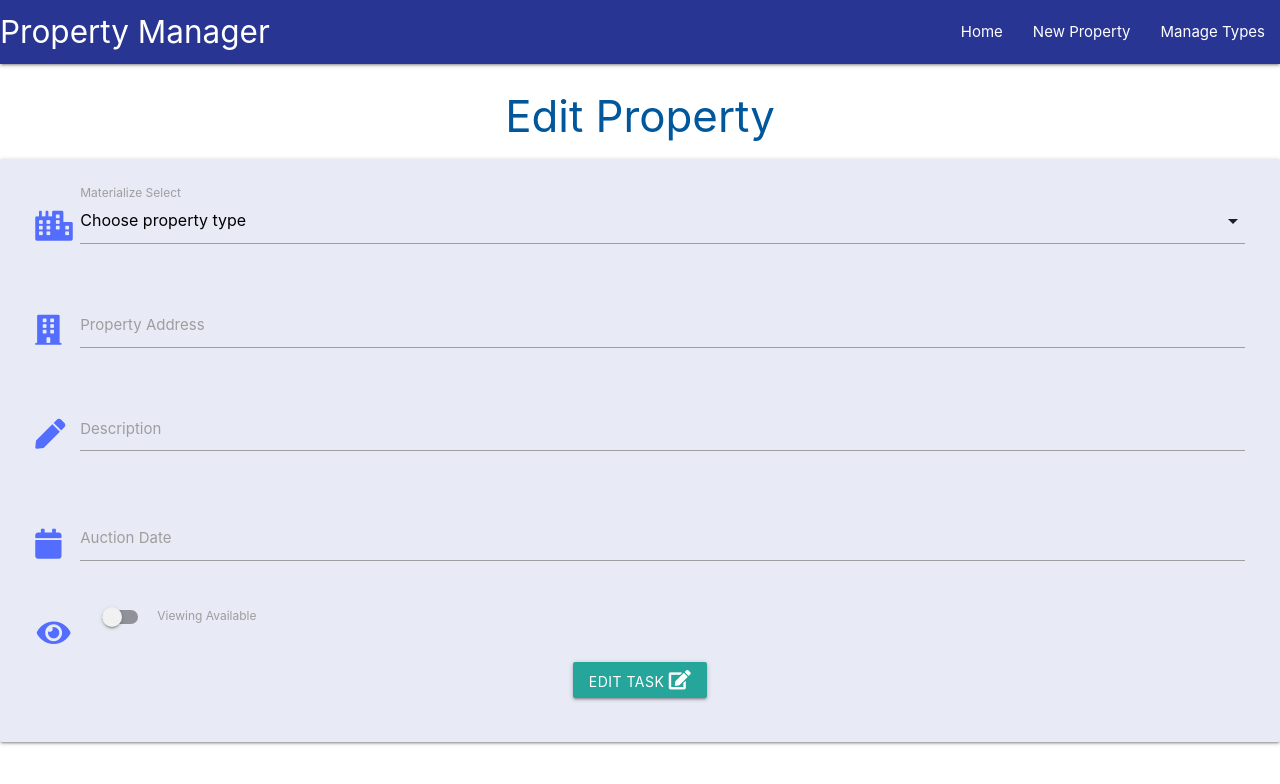
After one commit to Code-Institute-Submissions/data-centric, a Flask app: template templates/edit_property.html in a window 1280 px wide. The commit adds this page. Shown: the top 784 px of the page. Run offline with Flask 2, Linux system fonts and the light colour scheme; the template is opened without the code that fills it, so the values that code supplies are empty; some libraries are stand-ins or nearby versions.

Commit message:
Added page and functionality to edit property

```diff
--- a/app.py
+++ b/app.py
@@ -42,6 +42,13 @@ def add_property():
     propertytypes = mongo.db.PropertyType.find().sort("PropertyType_Name", 1)
     return render_template("add_property.html", propertytypes=propertytypes)
 
+
+@app.route("/edit_property/<property_id>", methods=["GET", "POST"])
+def edit_property(property_id):
+    property = mongo.db.Properties.find_one({"_id": ObjectId(property_id)})
+    propertytypes = mongo.db.PropertyType.find().sort("PropertyType_Name", 1)
+    return render_template("edit_property.html", property=property, propertytypes=propertytypes)
+
 if __name__ == "__main__":
     app.run(host=os.environ.get("IP"),
             port=int(os.environ.get("PORT")),
--- a/static/css/style.css
+++ b/static/css/style.css
@@ -4,4 +4,9 @@ body {
 .icon-style{
     font-family: -apple-system,BlinkMacSystemFont,"Segoe UI",Roboto,Oxygen-Sans,Ubuntu,Cantarell,"Helvetica Neue","Font Awesome 5 Free",sans-serif !important;
     color: #536dfe !important;
+    line-height: 42px;
 }
+
+.btn-small{
+    margin: 5px;
+}
--- a/templates/base.html
+++ b/templates/base.html
@@ -17,7 +17,7 @@
         <!-- Navbar on top-->
         <nav class="nav-extended text-shadow indigo darken-3">
             <div class="nav-wrapper">
-                <a href="#!" class="brand-logo">Property Details Manager</a>
+                <a href="#!" class="brand-logo">Property Manager</a>
                 <a href="#" data-target="mobile-demo" class="sidenav-trigger"><i class="fas fa-bars"></i></a>
                 <ul class="right hide-on-med-and-down">
                     <li><a href="{{ url_for('get_properties') }}">Home</a></li>
@@ -29,7 +29,7 @@
 
         <!-- Mobile navbar on side-->
         <ul class="sidenav" id="mobile-demo">
-            <li><h4 class="center-align light-indigo-text text-darken-4">Property Details Manager</h4></li>
+            <li><h4 class="center-align light-indigo-text text-darken-4">Property Manager</h4></li>
             <li><a href="{{ url_for('get_properties') }}">Home</a></li>
             <li><a href="{{ url_for('add_property') }}">New Property</a></li>
             <li><a href="#">Manage Types</a></li>
--- /dev/null
+++ b/templates/edit_property.html
@@ -0,0 +1,72 @@
+{% extends "base.html" %}
+{% block content %}
+
+    <h3 class="light-blue-text text-darken-4 center-align">Edit Property</h3>
+
+    <div class="row card-panel indigo lighten-5">
+        <form class="col s12" method="POST" action="{{ url_for('edit_property', property_id=property._id) }}">
+        <div class="row">
+            <div class="input-field col s12">
+                <i class="fas fa-city prefix icon-style"></i>
+                <select id="PropertyType_Name" name="PropertyType_Name" class="validate" required>
+                    <option value="" disabled selected>Choose property type</option>
+                    {% for propertytype in propertytypes %}
+                        {% if propertytype.PropertyType_Name == property.PropertyType_Name %}
+                            <option value="{{ propertytype.PropertyType_Name }}" selected>{{ propertytype.PropertyType_Name }}</option>
+                        {% else %}
+                            <option value="{{ propertytype.PropertyType_Name }}">{{ propertytype.PropertyType_Name }}</option>
+                        {% endif %}
+                    {% endfor %}
+                </select>
+                <label>Materialize Select</label>
+            </div>
+        </div>
+        <div class="row">
+            <div class="input-field col s12">
+                <i class="fas fa-building prefix icon-style"></i>
+                <input id="Properties_Name" name="Properties_Name" minlength="5" maxlength="100" value="{{ property.Properties_Name }}" type="text" class="validate" required>
+                <label for="Properties_Name">Property Address</label>
+            </div>
+        </div>
+        <div class="row">
+            <div class="input-field col s12">
+                <i class="fas fa-pen prefix icon-style"></i>
+                <textarea id="Properties_Description" name="Properties_Description" minlength="10" maxlength="200" class="materialize-textarea validate" required>{{ property.Properties_Description }}</textarea>
+                <label for="Properties_Description">Description</label>
+            </div>
+        </div>
+        <div class="row">
+            <div class="input-field col s12">
+                <i class="fas fa-calendar prefix icon-style"></i>
+                <input id="Auction_Date" name="Auction_Date" type="text" class="datepicker validate" value="{{ property.Auction_Date }}"required>
+                <label for="Auction_Date">Auction Date</label>
+            </div>
+        </div>
+        <div class="row">
+            <div class="input-field">
+                <!-- Switch -->
+                <div class="switch">
+                &nbsp;&nbsp;&nbsp;<i class="fas fa-eye prefix icon-style"></i>
+                    <label for="Viewing_Available">
+                        {% if property.Viewing_Available == "yes" %}
+                            <input type="checkbox" name="Viewing_Available" id="Viewing_Available" checked>
+                        {% else %}
+                            <input type="checkbox" name="Viewing_Available" id="Viewing_Available">
+                        {% endif %}
+                        <span class="lever icon-style"></span>
+                        Viewing Available
+                    </label>
+                </div>
+            </div>
+        </div>
+        <div class="row">
+            <div class="col s12 center-align">
+                <button class="btn waves-effect waves-light" type="submit">Edit Task
+                    <i class="fas fa-edit"></i>
+                </button>
+            </div>
+        </div>
+        </form>
+    </div>
+
+{% endblock %}
```
Also changed, not shown: templates/properties.html (+8 -1 lines).
